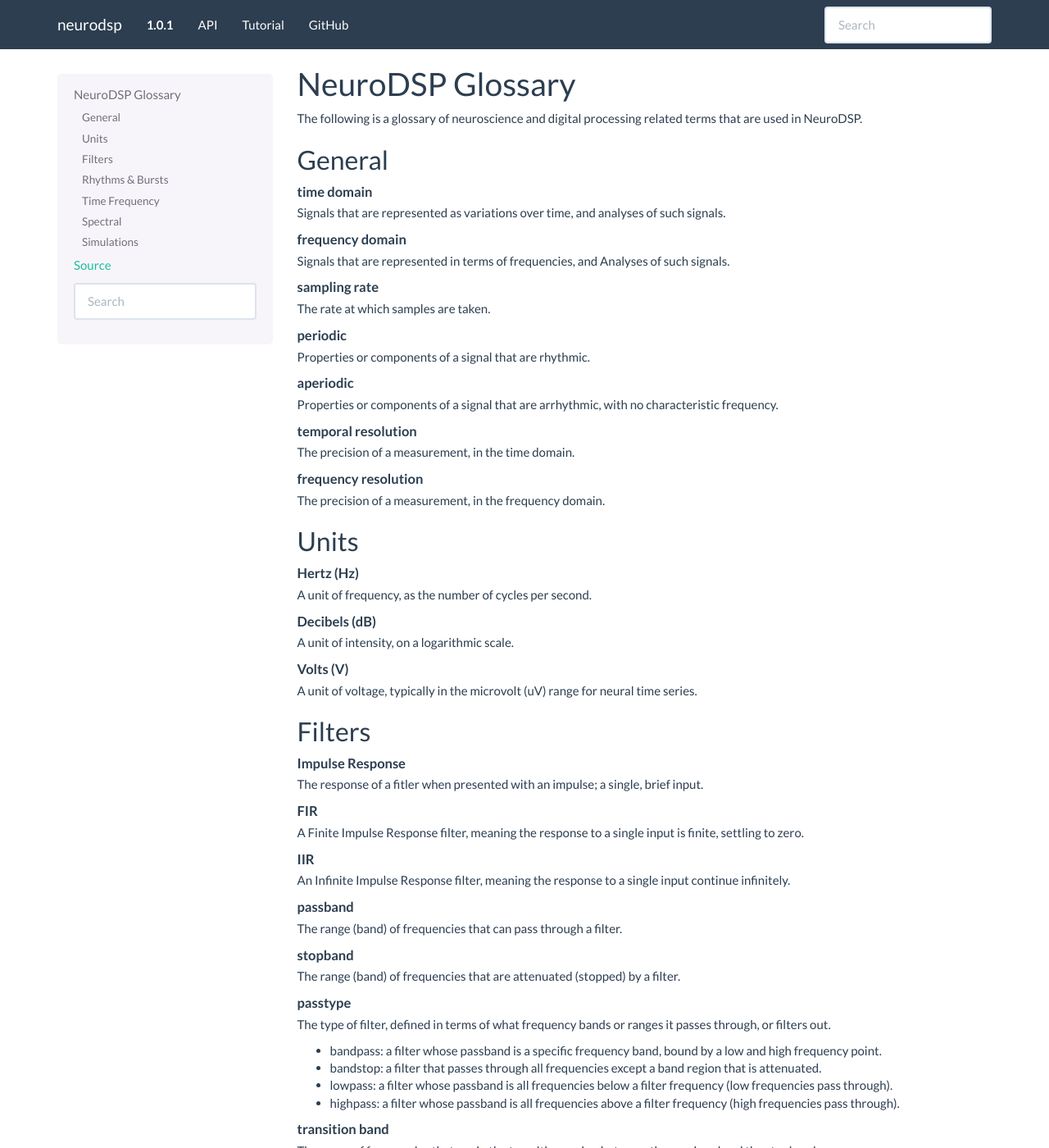
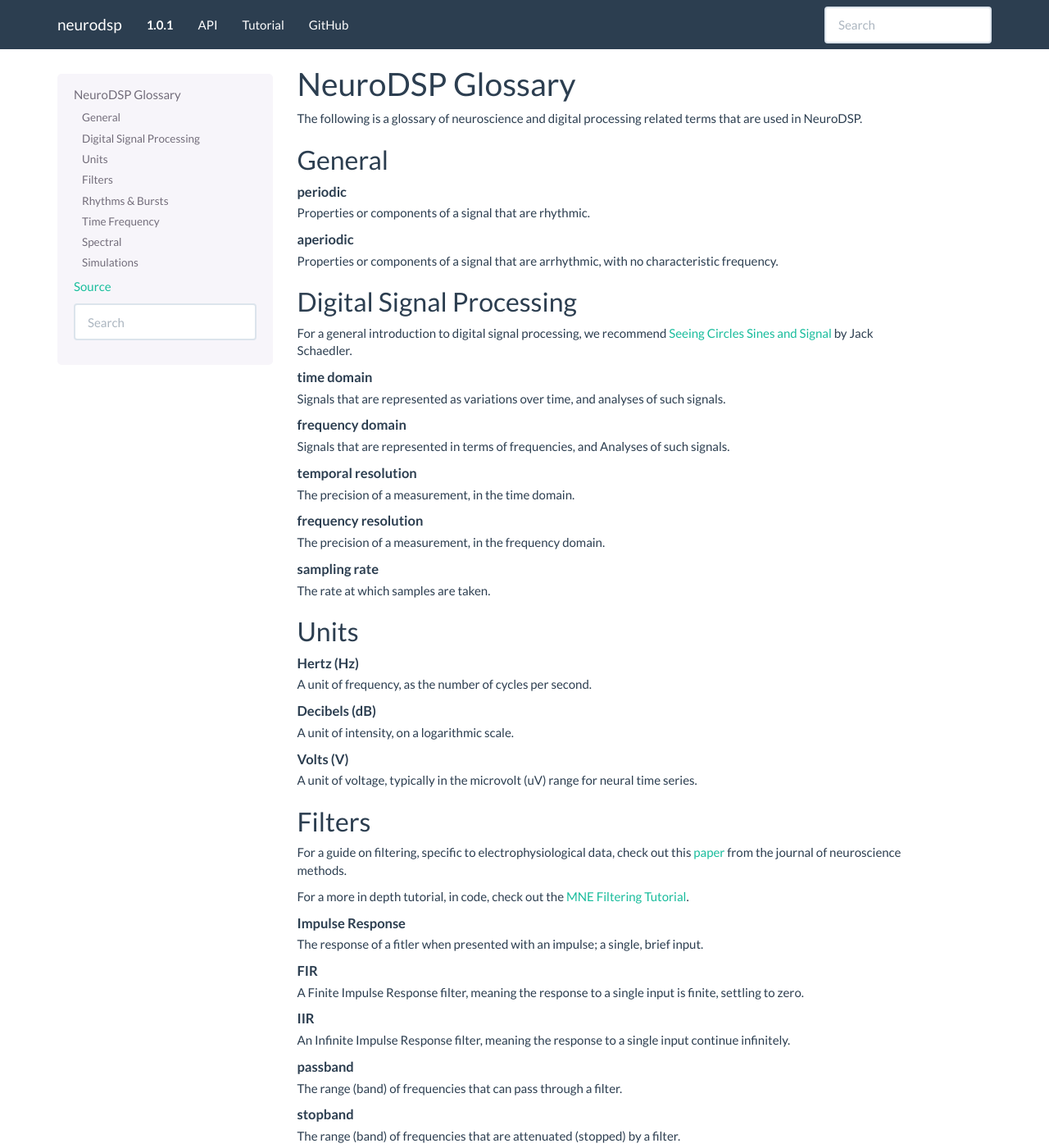
Before and after one commit to neurodsp-tools/neurodsp, a Sphinx documentation site: the page built from doc/glossary.rst, in a window 1280 px wide and 1400 px high. Shown: the whole window at 82% size. Built offline with Sphinx 7.4.7, drawn with Linux system fonts in a browser that asks for light colours; pages that are not in the unit, such as notebooks, are missing from menus; some of the changed text lies outside the part shown.

Commit message:
ADd external links

```diff
--- a/doc/glossary.rst
+++ b/doc/glossary.rst
@@ -5,25 +5,37 @@
 
 General
 -------
+
+.. glossary::
+
+    periodic
+        Properties or components of a signal that are rhythmic.
+    aperiodic
+        Properties or components of a signal that are arrhythmic, with no characteristic frequency.
+
+Digital Signal Processing
+-------------------------
+
+For a general introduction to digital signal processing, we recommend
+`Seeing Circles Sines and Signal <https://jackschaedler.github.io/circles-sines-signals/>`_
+by Jack Schaedler.
+
 .. glossary::
 
     time domain
         Signals that are represented as variations over time, and analyses of such signals.
     frequency domain
         Signals that are represented in terms of frequencies, and Analyses of such signals.
-    sampling rate
-        The rate at which samples are taken.
-    periodic
-        Properties or components of a signal that are rhythmic.
-    aperiodic
-        Properties or components of a signal that are arrhythmic, with no characteristic frequency.
     temporal resolution
         The precision of a measurement, in the time domain.
     frequency resolution
         The precision of a measurement, in the frequency domain.
+    sampling rate
+        The rate at which samples are taken.
 
 Units
 -----
+
 .. glossary::
 
     Hertz (Hz)
@@ -35,6 +47,13 @@
 
 Filters
 -------
+
+For a guide on filtering, specific to electrophysiological data, check out this
+`paper <https://doi.org/10.1016/j.jneumeth.2014.08.002>`_ from the journal of neuroscience methods.
+
+For a more in depth tutorial, in code, check out the
+`MNE Filtering Tutorial <https://martinos.org/mne/stable/auto_tutorials/plot_background_filtering.html>`_.
+
 .. glossary::
 
     Impulse Response
@@ -61,6 +80,7 @@
 
 Rhythms & Bursts
 ----------------
+
 .. glossary::
 
     burst
@@ -68,6 +88,18 @@
 
 Time Frequency
 --------------
+
+We currently have two general approaches to time frequency analyses:
+
+* those based on the Hilbert transform
+
+  * There is a scholarpedia article on using the
+    `Hilbert Transform for Brain Waves <http://www.scholarpedia.org/article/Hilbert_transform_for_brain_waves>`_
+  * See also this
+    `deep dive into Hilbert methods <http://www.rdgao.com/roemerhasit_Hilbert_Transform/>`_
+    from VoytekLab member Richard Gao.
+* wavelet based approaches.
+
 .. glossary::
 
     frequency
@@ -88,6 +120,13 @@
 
 Spectral
 --------
+
+Many of the spectral methods available are based on the Fourier transform, for which there is an
+`interactive guide <https://betterexplained.com/articles/an-interactive-guide-to-the-fourier-transform/>`_
+by Better Explained and an
+`explainer video <https://www.youtube.com/watch?v=spUNpyF58BY>`_
+by 3Blue1Brown.
+
 .. glossary::
 
     fourier transform
@@ -101,16 +140,26 @@
 
 Simulations
 -----------
+
+For an overview of the aperiodic signals avaible in terms of their 1/f characteristics, check out this
+`article <http://www.scholarpedia.org/article/1/f_noise>`_
+from scholarpedia.
+
 .. glossary::
 
     noise signal
         Formally, a noise signal is a signal produced by a stochastic (random) process.
         The aperiodic signals that are simulated in NeuroDSP are noise signals.
+    powerlaw
+        A relationship between two quantities, whereby one quantity varies as a power of another.
+        One-over-f relationships are powerlaw, as the spectral power varies by a power of the frequency.
+    1/f signal
+        A signal distributed signal is one in which the power spectrum of the signal can be described by a 1/f^chi powerlaw.
     coloured noise
         The 'colour' of noise refers the the power spectrum of a noise signal.
 
         * white noise: a signal with a flat power spectrum, with equal power at all frequencies.
-        * pink noise: a signal with a 1/f power spectrum.
+        * pink noise: a signal with a 1/f power spectrum. Pink noise can be considered to be a powerlaw with exponent of 1.
         * brown noise: a signal with a 1/f^2 power spectrum. Also called red noise.
     random walk
         A random process that describes a path of a succession of random steps.
```
